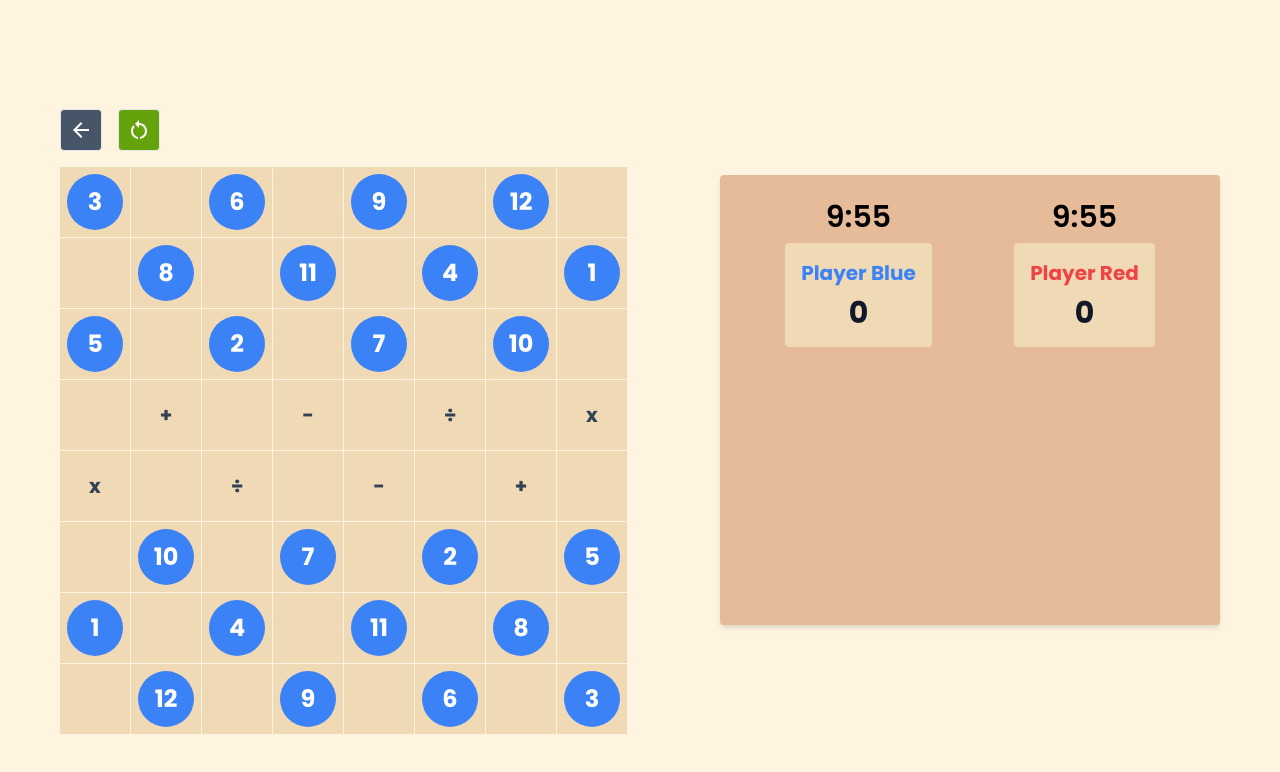
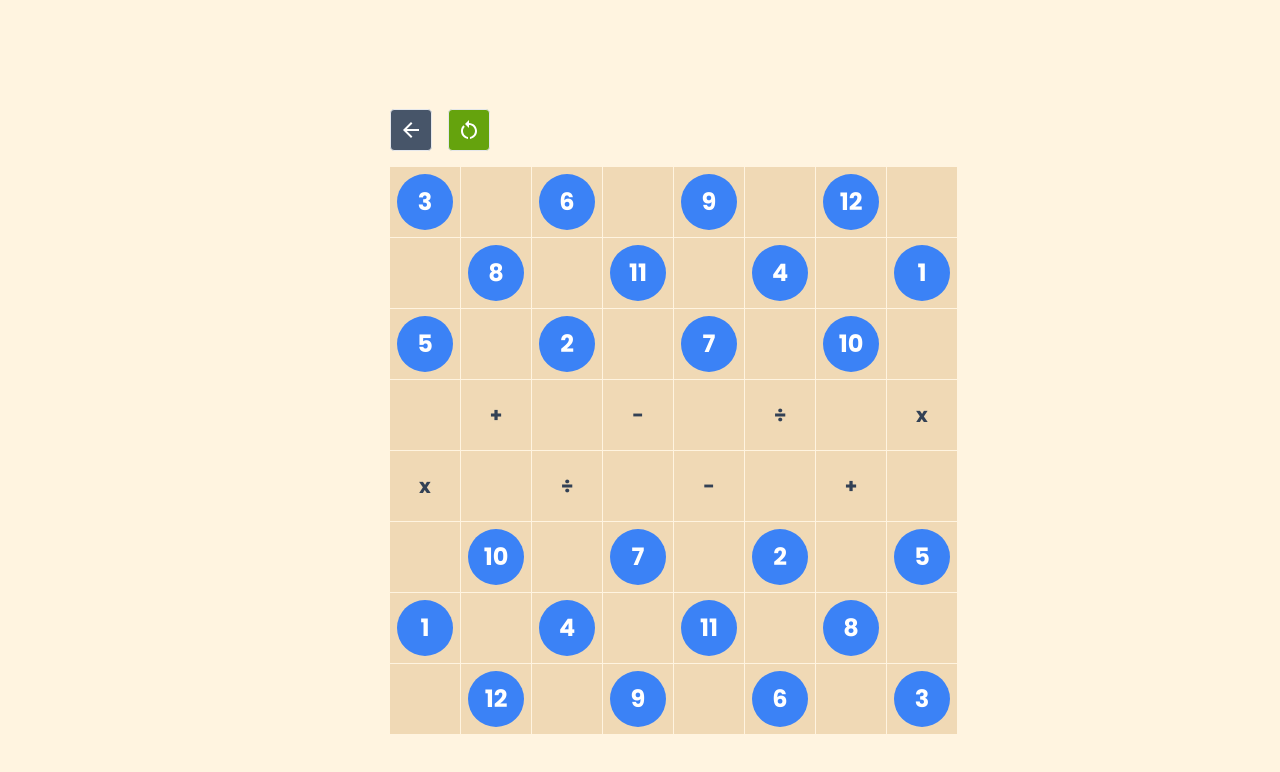
Before and after one commit to Keeeyaan/damath, a React (Vite) app: page /play in a window 1280 px wide. Shown: the top 772 px of the page. Built offline with nearby package versions, Linux system fonts and the light colour scheme.

Commit message:
added scoreboard functionality

```diff
--- a/src/components/Game.jsx
+++ b/src/components/Game.jsx
@@ -50,14 +50,14 @@ const Game = () => {
             minusBlueCountdown={minusBlueCountdown}
           />
         </div>
-        <ScoreBoard
+        {/* <ScoreBoard
           redTimeLeft={redTimeLeft}
           blueTimeLeft={blueTimeLeft}
           setRedTimeLeft={setRedTimeLeft}
           setBlueTimeLeft={setBlueTimeLeft}
           playerBlueScore={playerBlueScore}
           playerRedScore={playerRedScore}
-        />
+        /> */}
       </div>
     </div>
   );
--- a/src/components/ScoreBoard.jsx
+++ b/src/components/ScoreBoard.jsx
@@ -14,11 +14,11 @@ const ScoreBoard = ({
     <div className="h-[450px] w-[500px] bg-[#e6bb99] shadow-md rounded p-6 ">
       <div className="flex justify-around">
         <div>
-          <Timer
+          {/* <Timer
             timeLeft={blueTimeLeft}
             setTimeLeft={setBlueTimeLeft}
             runOnStart
-          />
+          /> */}
           <div className="bg-[#f0d9b5] p-4 rounded text-center">
             <h1 className=" font-bold text-blue-500 mb-2 text-xl ">
               Player Blue
@@ -29,11 +29,11 @@ const ScoreBoard = ({
           </div>
         </div>
         <div>
-          <Timer
+          {/* <Timer
             timeLeft={redTimeLeft}
             setTimeLeft={setRedTimeLeft}
             runOnStart
-          />
+          /> */}
           <div className="bg-[#f0d9b5] p-4 rounded text-center">
             <h1 className=" font-bold text-red-500 mb-2 text-xl ">
               Player Red
```
